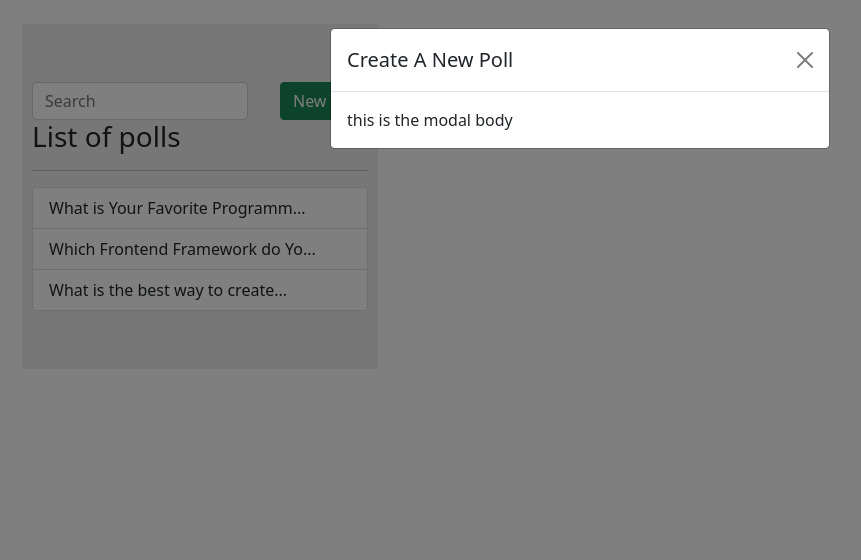
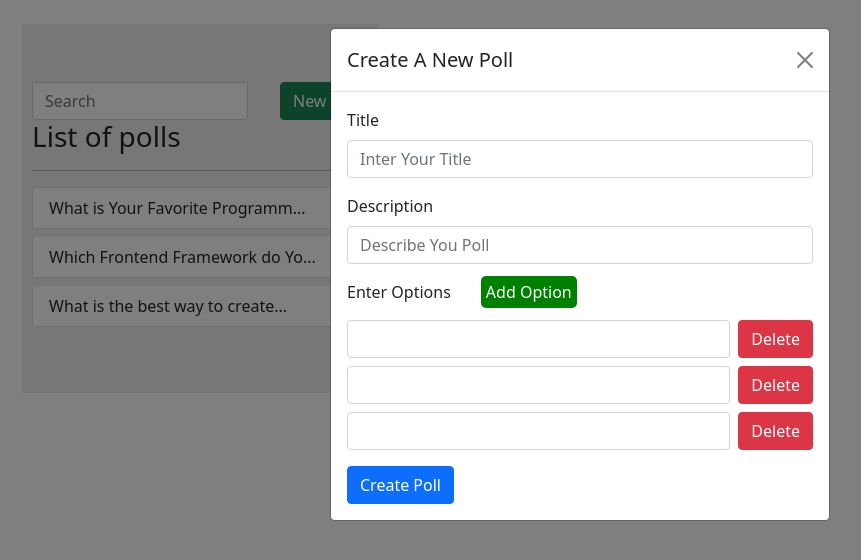
Before and after one commit to ZIHAD22/poll-app, a React (Create React App) app: page / in a window 1280 px wide. Both pictures are taken after a click on the button "New". Shown: the top 560 px of the page, without its empty margins (60-921 px from the left). Built offline with nearby package versions, Linux system fonts and the light colour scheme.

Commit message:
add modal form complited

```diff
--- a/src/App.jsx
+++ b/src/App.jsx
@@ -76,6 +76,7 @@ class App extends Component {
               handleSearch={this.handleSearch}
               searchTerm={this.state.searchTerm}
               selectPoll={this.selectPoll}
+              addNewPoll={this.addNewPoll}
             />
           </Col>
           <Col lg={8}>
--- /dev/null
+++ b/src/components/poll-form/form.jsx
@@ -0,0 +1,99 @@
+import React from "react";
+
+import {
+  Form,
+  FormGroup,
+  Label,
+  Input,
+  FormFeedback,
+  Button,
+} from "reactstrap";
+
+const MyForm = ({
+  title,
+  description,
+  options,
+  errors,
+  handleSubmit,
+  buttonValue,
+  handleChange,
+  handleOptionChange,
+  createOption,
+  deleteOption,
+}) => {
+  return (
+    <Form onSubmit={handleSubmit}>
+      <FormGroup>
+        <Label for="title">Title</Label>
+        <Input
+          name="title"
+          id="title"
+          placeholder="Inter Your Title"
+          value={title}
+          onChange={handleChange}
+          invalid={errors.title ? true : false}
+        />
+
+        {errors.title && <FormFeedback>{errors.title}</FormFeedback>}
+      </FormGroup>
+
+      <FormGroup>
+        <Label for="description">Description</Label>
+        <Input
+          name="description"
+          id="description"
+          placeholder="Describe You Poll"
+          value={description}
+          onChange={handleChange}
+          invalid={errors.description ? true : false}
+        />
+
+        {errors.description && (
+          <FormFeedback>{errors.description}</FormFeedback>
+        )}
+      </FormGroup>
+
+      <FormGroup>
+        <Label>
+          Enter Options
+          <span
+            style={{
+              marginLeft: "30px",
+              background: "green",
+              color: "white",
+              padding: "5px",
+              borderRadius: "5px",
+              cursor: "pointer",
+            }}
+            onClick={createOption}
+          >
+            Add Option
+          </span>
+        </Label>
+
+        {options.map((opt, index) => (
+          <div key={opt.id} className="d-flex my-2">
+            <Input
+              value={opt.value}
+              onChange={(e) => handleOptionChange(e, index)}
+              invalid={errors.options && errors.options[index] ? true : false}
+            />
+            <Button
+              color="danger"
+              disabled={options.length <= 2}
+              className="ms-2"
+              onClick={() => deleteOption(index)}
+            >
+              Delete
+            </Button>
+          </div>
+        ))}
+      </FormGroup>
+      <Button color="primary" type="submit">
+        {buttonValue}
+      </Button>
+    </Form>
+  );
+};
+
+export default MyForm;
--- /dev/null
+++ b/src/components/poll-form/index.jsx
@@ -0,0 +1,137 @@
+import React, { Component } from "react";
+import shortid from "shortid";
+
+// custom components for app
+import MyForm from "./form";
+
+const defaultOptions = [
+  { id: shortid.generate(), value: "", vote: 0 },
+  { id: shortid.generate(), value: "", vote: 0 },
+  { id: shortid.generate(), value: "", vote: 0 },
+];
+
+class PollForm extends Component {
+  state = {
+    title: "",
+    description: "",
+    options: defaultOptions,
+    errors: {},
+  };
+
+  handleChange = (event) => {
+    this.setState({
+      [event.target.name]: event.target.value,
+    });
+  };
+
+  handleOptionChange = (event, index) => {
+    const options = [...this.state.options];
+    options[index].value = event.target.value;
+    this.setState({ options });
+  };
+
+  createOption = () => {
+    const { options } = this.state;
+    if (options.length < 5) {
+      options.push({
+        id: shortid.generate(),
+        value: "",
+        vote: 0,
+      });
+      this.setState({ options });
+    } else {
+      alert("You Can Create Max 5 Options");
+    }
+  };
+
+  deleteOption = (index) => {
+    const { options } = this.state;
+    if (options.length > 2) {
+      options.splice(index, 1);
+      this.setState({ options });
+    } else {
+      alert("You must Have at least two options ");
+    }
+  };
+
+  handleSubmit = (event) => {
+    event.preventDefault();
+    const { isValid, errors } = this.validate();
+    if (isValid) {
+      const { title, description, options } = this.state;
+      this.props.submit({
+        title,
+        description,
+        options,
+      });
+      event.target.reset();
+      this.setState({
+        title: "",
+        description: "",
+        options: defaultOptions,
+        errors: {},
+      });
+    } else {
+      this.setState({ errors });
+    }
+  };
+
+  validate = () => {
+    let errors = {};
+    const { title, description, options } = this.state;
+
+    if (!title) {
+      errors.title = "Please Provide Your Title";
+    } else if (title.length < 20) {
+      errors.title = "Your Title is Too Short";
+    } else if (title.length > 100) {
+      errors.title = "Your Title Is Long";
+    }
+
+    if (!description) {
+      errors.description = "Please Provide a Description under 500 words";
+    } else if (description.length > 500) {
+      errors.description = "Your description is too Long";
+    } else if (description.length < 10) {
+      errors.description = "Your description is too short";
+    }
+
+    let optionErrors = [];
+    options.forEach((opt, index) => {
+      if (opt.value) {
+        optionErrors[index] = "Option text Empty";
+      } else if (opt.value.length > 100) {
+        optionErrors[index] = "Option text is too long ";
+      }
+    });
+
+    if (optionErrors.length > 0) {
+      errors.options = optionErrors;
+    }
+    return {
+      errors,
+      isValid: Object.keys(errors).length === 0,
+    };
+  };
+  render() {
+    const { title, description, options, errors } = this.state;
+    return (
+      <MyForm
+        title={title}
+        description={description}
+        options={options}
+        buttonValue={this.props.buttonValue || "Create Poll"}
+        errors={errors}
+        handleChange={this.handleChange}
+        handleOptionChange={this.handleOptionChange}
+        createOption={this.createOption}
+        deleteOption={this.deleteOption}
+        handleSubmit={this.handleSubmit}
+      />
+
+      //   <h1>{title + description + options}</h1>
+    );
+  }
+}
+
+export default PollForm;
--- a/src/components/sidebar/index.jsx
+++ b/src/components/sidebar/index.jsx
@@ -1,7 +1,9 @@
 import React, { Component } from "react";
 import { Input, Button, Modal, ModalHeader, ModalBody } from "reactstrap";
 
+// custom components
 import PollList from "./poll_list";
+import PollForm from "../poll-form";
 
 class SideBar extends Component {
   state = {
@@ -50,7 +52,9 @@ class SideBar extends Component {
               <ModalHeader toggle={this.toggleModal}>
                 Create A New Poll
               </ModalHeader>
-              <ModalBody>this is the modal body </ModalBody>
+              <ModalBody>
+                <PollForm submit={this.props.addNewPoll} />
+              </ModalBody>
             </Modal>
           </div>
         </div>
--- a/src/components/sidebar/poll_list.jsx
+++ b/src/components/sidebar/poll_list.jsx
@@ -11,7 +11,7 @@ const PollList = (props) => {
         <ListGroupItem
           key={poll.id}
           onClick={() => props.selectPoll(poll.id)}
-          className="pe-auto"
+          style={{ cursor: "pointer", marginBottom: "8px" }}
         >
           {poll.title.length > 30
             ? poll.title.substr(0, 30) + "..."
```
